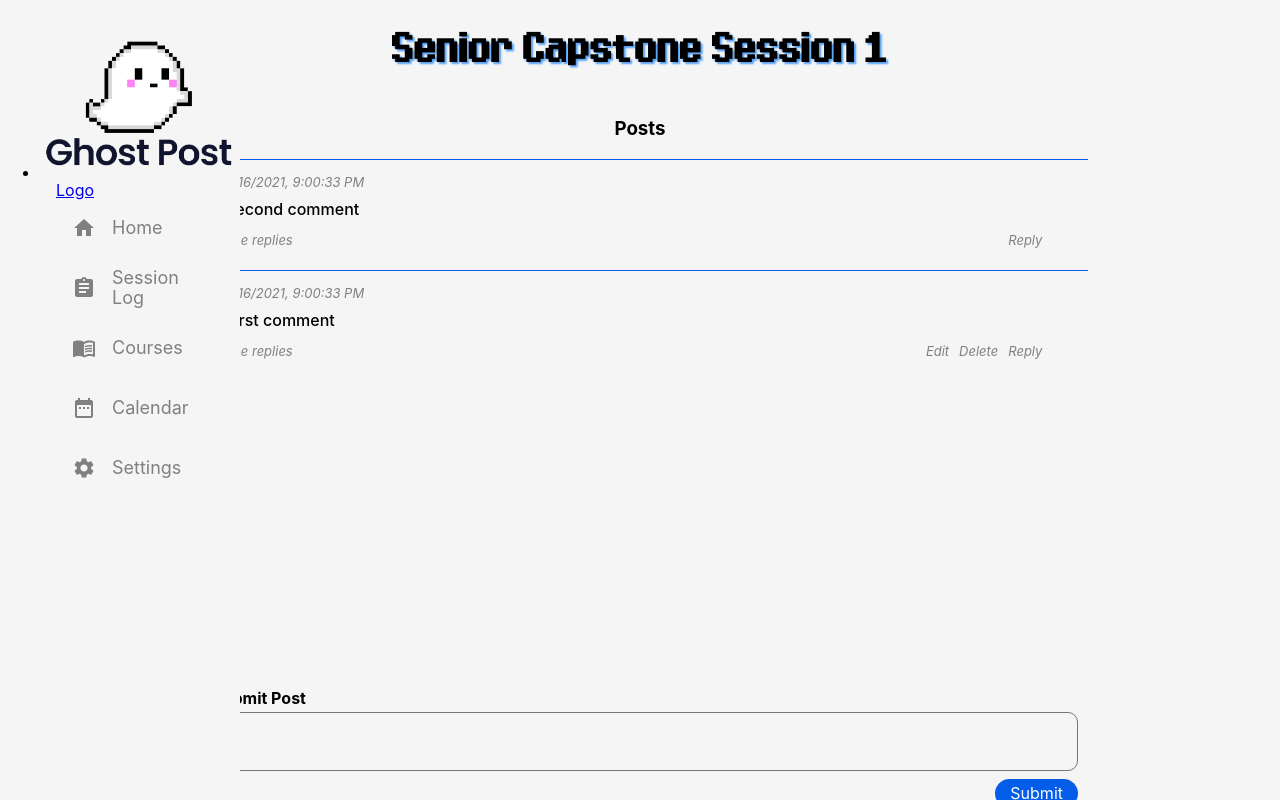
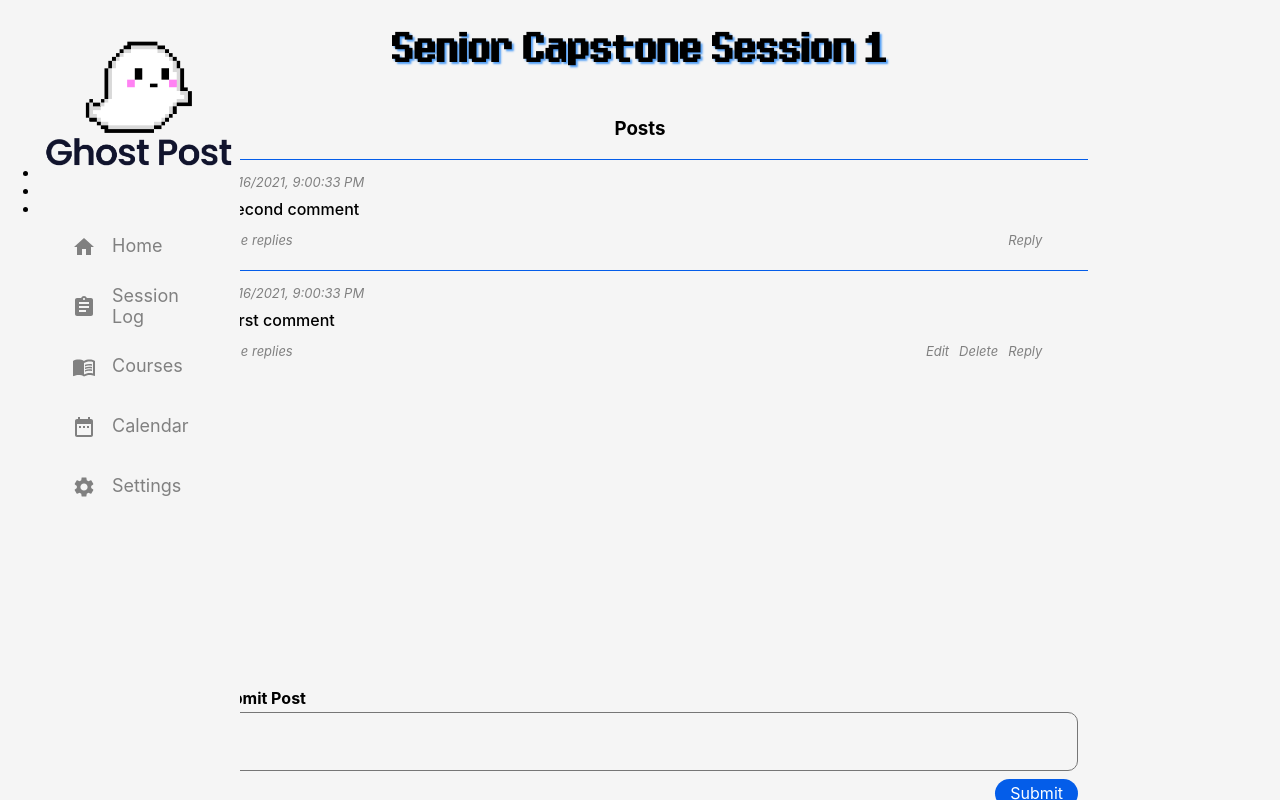
Before and after one commit to marideguia/ghost-post, a React (Create React App) app in the folder client/: page /Posts in a window 1280 px wide. Built offline with nearby package versions, Linux system fonts and the light colour scheme.

Commit message:
Update SidebarData

```diff
--- a/client/src/components/SidebarData.js
+++ b/client/src/components/SidebarData.js
@@ -7,9 +7,20 @@ import MenuBookIcon from '@material-ui/icons/MenuBook';
 import Logo from './Ghost_Post_Logo.png'
 export const SidebarData = [
   {
-    title: "Logo",
+    title: " ",
     icon: <img src={Logo}/>,
-    link: "../"
+    link: "../",
+    clssname: "logo"
+  },
+  {
+    title: " ",
+    link: "../",
+    clssname: "logo"
+  },
+  {
+    title: " ",
+    link: "../",
+    clssname: "logo"
   },
   {
     title: "Home",
```
